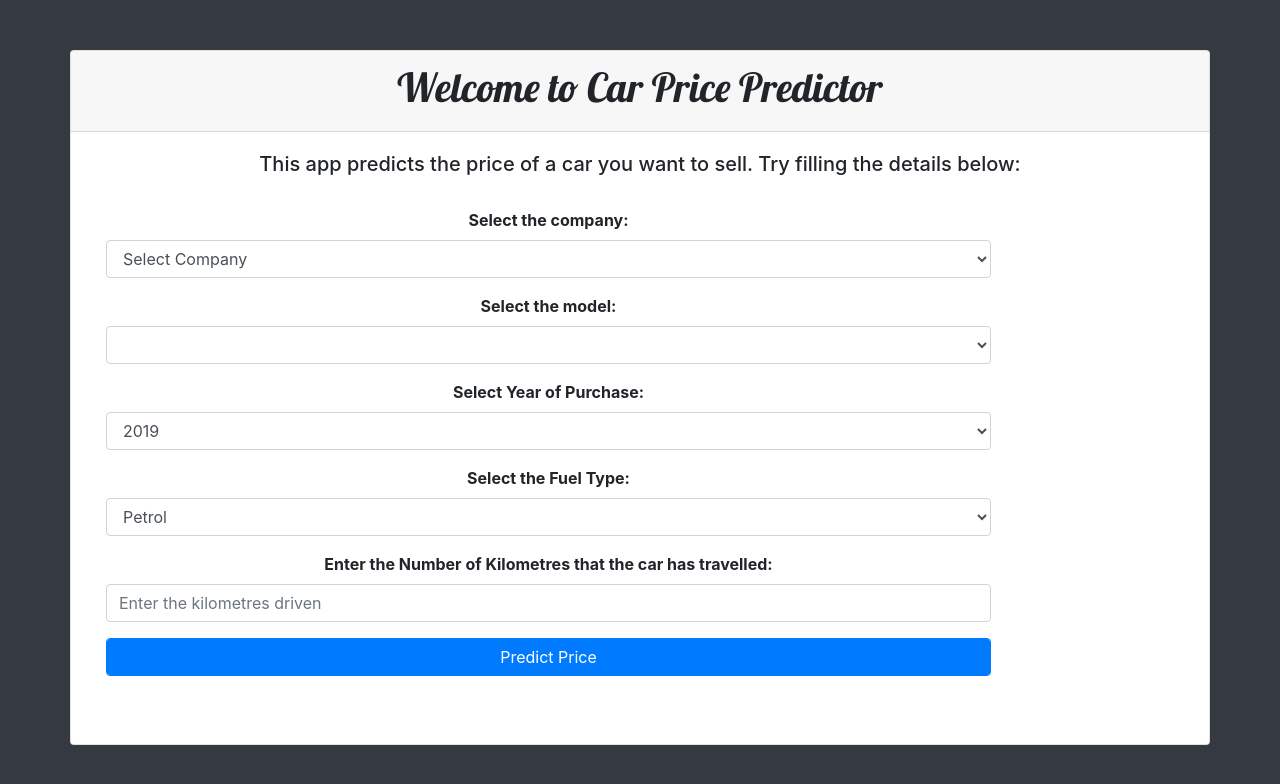
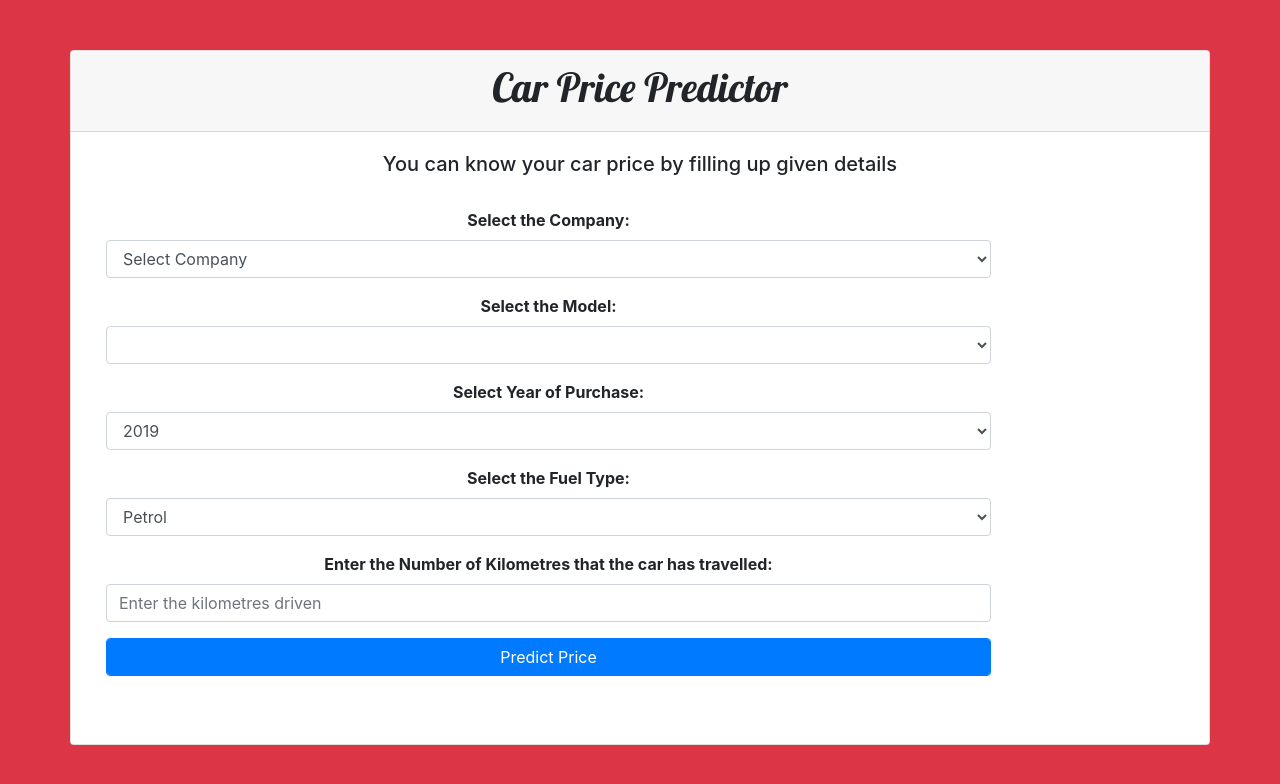
Before and after one commit to RachitJain1999/Car_price-predictor, a Flask app: page / in a window 1280 px wide. Shown: the top 784 px of the page. Run offline with Flask 2, Linux system fonts and the light colour scheme; lists and menus that the app fills with data are empty; parts of the project's set-up code (start-up, migrations or seed data) failed here and were passed over; some libraries are stand-ins or nearby versions.

Commit message:
Update index.html

```diff
--- a/templates/index.html
+++ b/templates/index.html
@@ -20,22 +20,22 @@
 <link href="https://fonts.googleapis.com/css2?family=Lobster&display=swap" rel="stylesheet">
 
 </head>
-<body class="bg-dark">
+<body class="bg-danger">
 
 <div class="container">
     <div class="row">
         <div class="card mt-50" style="width: 100%; height: 100%">
             <div class="card-header" style="text-align: center">
-                <h1>Welcome to Car Price Predictor</h1>
+                <h1>Car Price Predictor</h1>
             </div>
             <div class="card-body">
                 <div class="col-12" style="text-align: center">
-                    <h5>This app predicts the price of a car you want to sell. Try filling the details below: </h5>
+                    <h5>You can know your car price by filling up given details</h5>
                 </div>
                 <br>
                 <form method="post" accept-charset="utf-8" name="Modelform">
                     <div class="col-md-10 form-group" style="text-align: center">
-                        <label><b>Select the company:</b> </label><br>
+                        <label><b>Select the Company:</b> </label><br>
                         <select class="selectpicker form-control" id="company" name="company" required="1"
                                 onchange="load_car_models(this.id,'car_models')">
                             {% for company in companies %}
@@ -44,7 +44,7 @@
                         </select>
                     </div>
                     <div class="col-md-10 form-group" style="text-align: center">
-                        <label><b>Select the model:</b> </label><br>
+                        <label><b>Select the Model:</b> </label><br>
                         <select class="selectpicker form-control" id="car_models" name="car_models" required="1">
                         </select>
                     </div>
```
